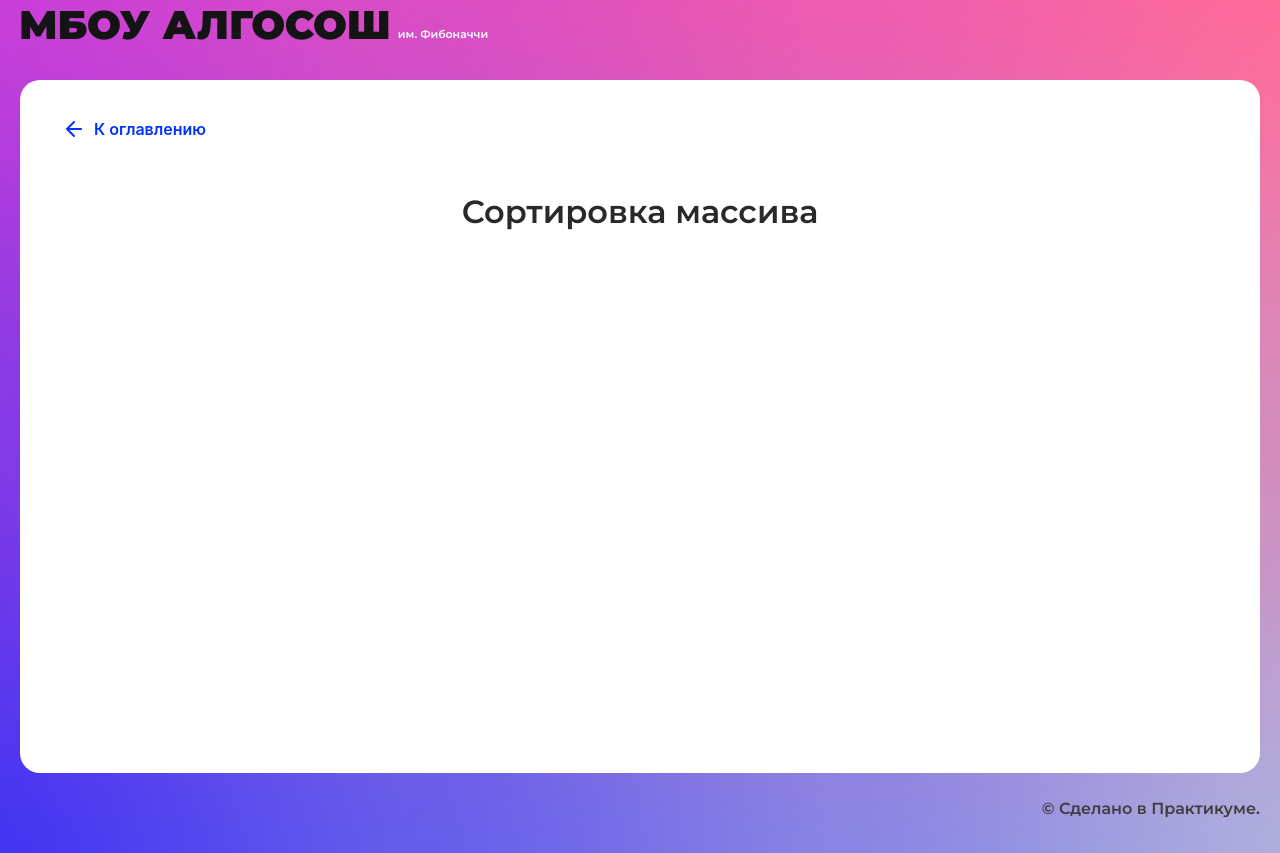
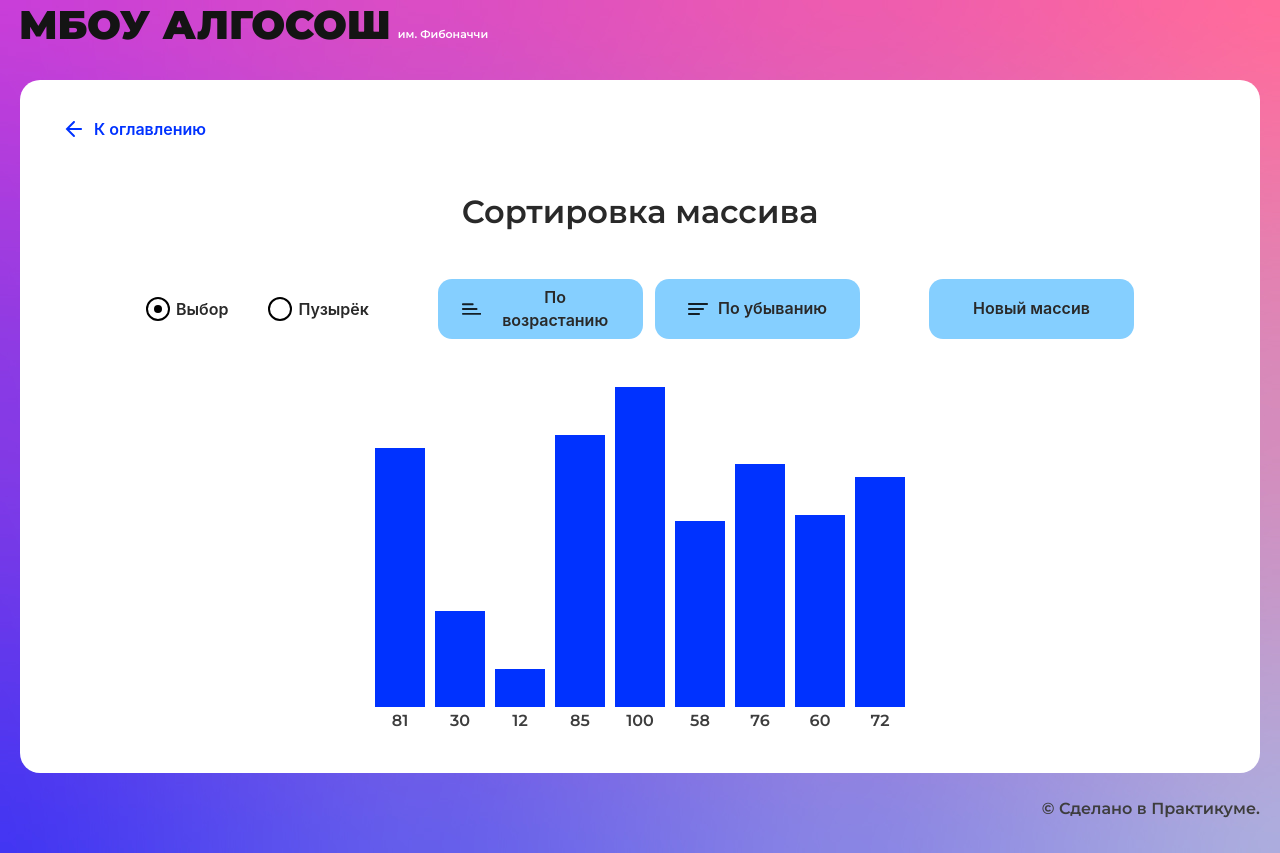
Before and after one commit to TakeYourEnergy/algososh-algoritms, a React (Create React App) app: page /sorting in a window 1280 px wide. Built offline with nearby package versions, Linux system fonts and the light colour scheme.

Commit message:
add basic components for sortArr

```diff
--- a/src/components/fibonacci-page/fibo.module.css
+++ b/src/components/fibonacci-page/fibo.module.css
@@ -9,7 +9,7 @@
 	margin: 70px auto 0;
 	padding: 0 120px;
 	display: flex;
-	justify-content: start;
+	justify-content: center;
 	align-items: center;
 	gap: 48px 16px;
 	flex-wrap: wrap;
--- a/src/components/sorting-page/sorting-page.tsx
+++ b/src/components/sorting-page/sorting-page.tsx
@@ -1,10 +1,53 @@
-import React from "react";
-import { SolutionLayout } from "../ui/solution-layout/solution-layout";
+import React, { useEffect, useState } from 'react';
+import { Direction } from '../../types/direction';
+import { ElementStates } from '../../types/element-states';
+import { Button } from '../ui/button/button';
+import { Column } from '../ui/column/column';
+import { RadioInput } from '../ui/radio-input/radio-input';
+import { SolutionLayout } from '../ui/solution-layout/solution-layout';
+import styles from './sorting.module.css';
+import { generateRandomArr, maxLen, minLen, randomNumber } from './utils/utils';
+import { nanoid } from 'nanoid';
+
+interface IArrItem {
+	number: number;
+	state: ElementStates;
+}
 
 export const SortingPage: React.FC = () => {
-  return (
-    <SolutionLayout title="Сортировка массива">
+	const [checked, setChecked] = useState(false);
+	const [arr, setArr] = useState<IArrItem[]>([]);
+  console.log(arr)
 
-    </SolutionLayout>
-  );
+	useEffect(() => {
+		setArr([...generateRandomArr(randomNumber(minLen, maxLen))]);
+	}, []);
+
+	const handleClickNewArr = () => {
+		setArr([...generateRandomArr(randomNumber(minLen, maxLen))]);
+	};
+
+	const handleChange = () => {
+		setChecked(!checked);
+	};
+	return (
+		<SolutionLayout title='Сортировка массива'>
+			<form className={styles.form}>
+				<div className={styles.radioInput}>
+					<RadioInput label='Выбор' checked={!checked} onChange={handleChange} />
+					<RadioInput label='Пузырёк' checked={checked} onChange={handleChange} />
+				</div>
+				<div className={styles.buttonsSort}>
+					<Button text='По возрастанию' extraClass={styles.btnSize} sorting={Direction.Ascending} />
+					<Button text='По убыванию' extraClass={styles.btnSize} sorting={Direction.Descending} />
+				</div>
+				<Button text='Новый массив' extraClass={styles.btnSize} onClick={handleClickNewArr} />
+			</form>
+			<div className={styles.columns}>
+				{arr.map(item => {
+					return <Column key={nanoid()} index={item.number} state={item.state} />;
+				})}
+			</div>
+		</SolutionLayout>
+	);
 };
--- /dev/null
+++ b/src/components/sorting-page/sorting.module.css
@@ -0,0 +1,30 @@
+.form {
+	display: flex;
+	justify-content: space-between;
+	align-items: center;
+	padding: 0 90px;
+}
+
+.radioInput {
+	display: flex;
+	justify-content: space-between;
+	align-items: center;
+	gap: 40px;
+}
+
+.buttonsSort {
+	display: flex;
+	gap: 12px;
+}
+
+.btnSize {
+	width: 205px;
+}
+
+.columns {
+	margin-top: 48px;
+	display: flex;
+	align-items: flex-end;
+	justify-content: center;
+	gap: 10px;
+}
--- /dev/null
+++ b/src/components/sorting-page/utils/utils.tsx
@@ -0,0 +1,18 @@
+import { ElementStates } from '../../../types/element-states';
+
+export const minLen = 3;
+export const maxLen = 17;
+
+export const randomNumber = (min: number, max: number) => {
+	return Math.floor(min + Math.random() * (max + 1 - min));
+};
+
+// Генерирования последовательности чисел
+export const generateRandomArr = (length: number) => {
+	return Array.from({ length }, () => {
+		return {
+			number: randomNumber(0, 101),
+			state: ElementStates.Default,
+		};
+	});
+};
```
Also changed, not shown: src/components/ui/button/button.tsx (+16 -25 lines).
